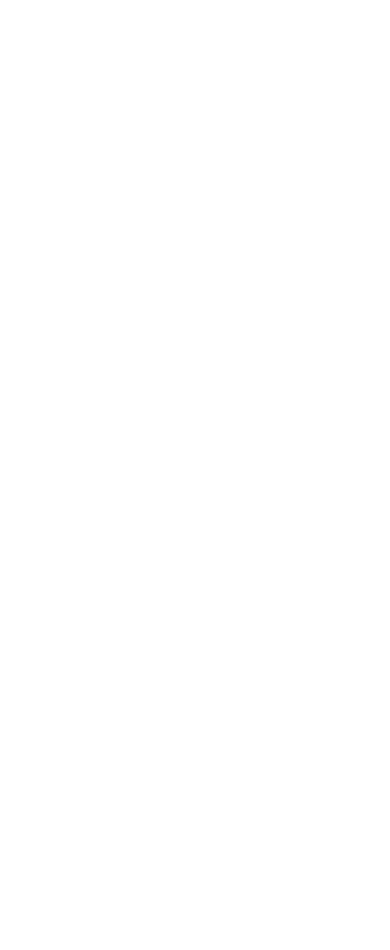
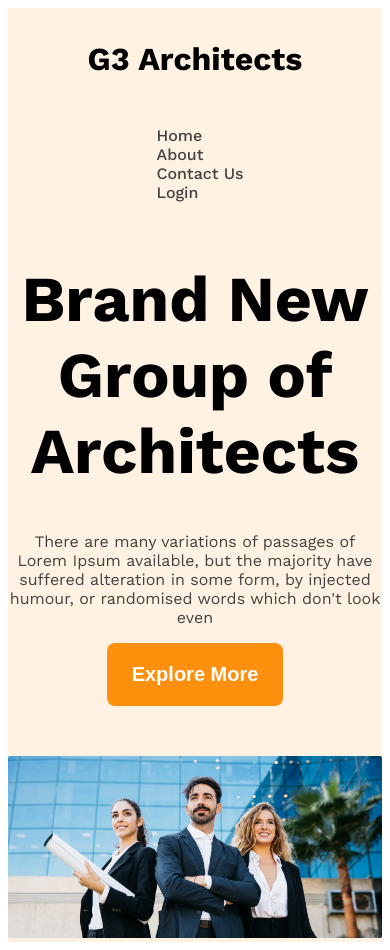
Before and after one commit to marufahmedinfo/g3-architects-project, a plain HTML site: page index.html in a window 390 px wide. Before the commit the page ends 844 px from the top, so only its background shows below. Drawn offline with nearby package versions, Linux system fonts and the light colour scheme.

Commit message:
added a banner & navugation bar responsive & styling

```diff
--- a/index.html
+++ b/index.html
@@ -6,9 +6,27 @@
     <title>G3 Architects Project</title>
     <link rel="stylesheet" href="style/style.css">
 </head>
-<body>
-    <header>
-        <h1></h1>
+<body class="work-sans-g3-font">
+    <header class="bg-light">
+        <nav class="navbar display-flex">
+            <h3 class="brand">G3 Architects</h3>
+            <div class="">
+                <ul class="nav-links display-flex">
+                    <li class="nav-item"><a class="nav-link text-gray" href="#">Home</a></li>
+                    <li class="nav-item"><a class="nav-link text-gray" href="#">About</a></li>
+                    <li class="nav-item"><a class="nav-link text-gray" href="#">Contact Us</a></li>
+                    <li class="nav-item"><a class="nav-link text-gray" href="#">Login</a></li>
+                </ul>
+            </div>
+        </nav>
+        <div class="banner">
+            <div class="banner-content">
+                <h1 class="banner-title">Brand New Group of Architects</h1>
+                <p class="banner-description text-gray">There are many variations of passages of Lorem Ipsum available, but the majority have suffered alteration in some form, by injected humour, or randomised words which don't look even</p>
+                <button class="btn-primary">Explore More</button>
+            </div>
+            <img class="banner-img" src="images/banner.png" alt="">
+        </div>
     </header>
     <main>
 
--- a/style/style.css
+++ b/style/style.css
@@ -0,0 +1,84 @@
+@import url('https://fonts.googleapis.com/css2?family=Work+Sans:ital,wght@0,100..900;1,100..900&display=swap');
+.work-sans-g3-font{
+    font-family: "Work Sans", sans-serif;
+    font-optical-sizing: auto;
+    font-style: normal;
+  }
+/* shard style  */
+.btn-primary{
+    background-color: #FF900E;
+    color: white;
+    padding: 20px 25px;
+    border-radius: 8px;
+    border: none;
+    font-size: 1.25rem;
+    font-weight: 600;
+}
+.display-flex{
+    display: flex;
+}
+.bg-light{
+    background-color: rgba(255, 143, 14, 0.117);
+}
+/* drak 2 */
+.text-gray{
+ color: #424242;
+}
+.text-light-gray{
+    color: #727272;
+}
+/* header style  */
+
+
+
+/* navbar related style  */
+
+.navbar{
+    justify-content: space-between;
+    align-items: center;
+
+}
+.navbar, .banner{
+    max-width: 1440px;
+    margin: 0 auto;
+}
+.brand{
+    font-weight: 700;
+    font-size: 2rem;
+}
+.nav-links{}
+.nav-item{
+    list-style: none;
+    margin-right: 30px;
+}
+.nav-link{
+    text-decoration: none;
+    font-weight: 500;
+}
+/* banner related sytle  */
+.banner{}
+.banner-content{
+    max-width: 850px;
+    margin: 0 auto;
+    text-align: center;
+    margin-bottom: 50px;
+}
+.banner-title{
+    font-weight: 700;
+    font-size: 4rem;
+}
+.banner-description{}
+.banner-img{
+    width: 100%;
+}
+
+
+
+
+
+@media screen and (max-width:576px) {
+    .navbar, .nav-links{
+        flex-direction: column;
+    }
+
+}
```
